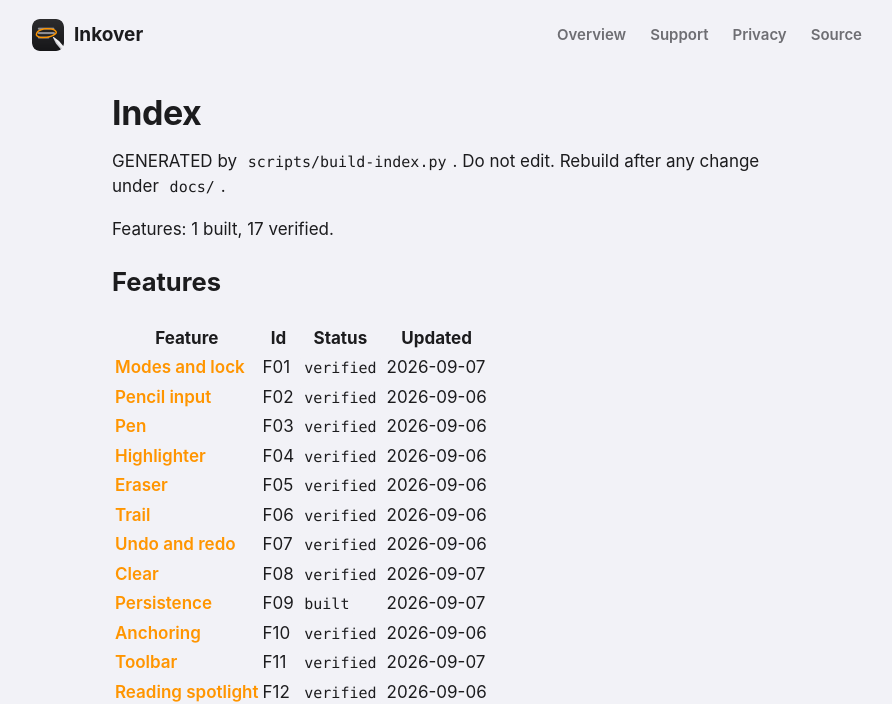
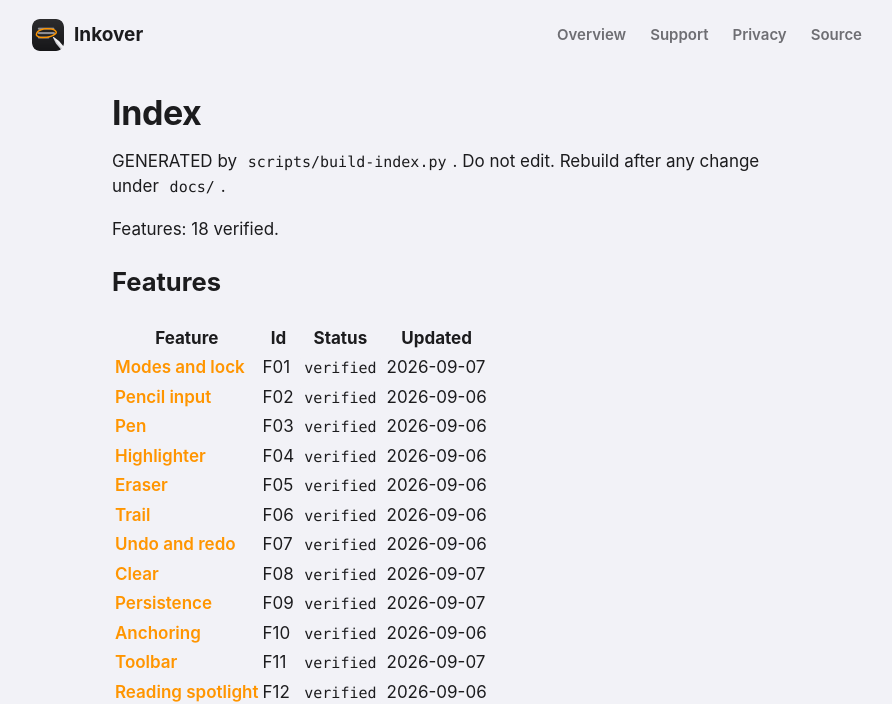
Before and after one commit to vinaySankar2004/inkover, a Jekyll site: the page built from docs/index.md, in a window 1280 px wide. Shown: the top 704 px of the page, without its empty margins (188-1080 px from the left). Built offline with Jekyll 4.4.1, drawn with Linux system fonts in a browser that asks for light colours; our own code applies the rules of GitHub Pages for plain Markdown files.

Commit message:
chore(release): build 2, persistence verified on the iPad
Co-Authored-By: Claude Fable 5.1 <noreply@anthropic.com>

```diff
--- a/docs/index.md
+++ b/docs/index.md
@@ -6,7 +6,7 @@ generated: 2026-09-07
 
 GENERATED by `scripts/build-index.py`. Do not edit. Rebuild after any change under `docs/`.
 
-Features: 1 built, 17 verified.
+Features: 18 verified.
 
 ## Features
 
@@ -20,7 +20,7 @@ Features: 1 built, 17 verified.
 | [Trail](features/trail.md) | F06 | `verified` | 2026-09-06 |
 | [Undo and redo](features/undo-redo.md) | F07 | `verified` | 2026-09-06 |
 | [Clear](features/clear.md) | F08 | `verified` | 2026-09-07 |
-| [Persistence](features/persistence.md) | F09 | `built` | 2026-09-07 |
+| [Persistence](features/persistence.md) | F09 | `verified` | 2026-09-07 |
 | [Anchoring](features/anchoring.md) | F10 | `verified` | 2026-09-06 |
 | [Toolbar](features/toolbar.md) | F11 | `verified` | 2026-09-07 |
 | [Reading spotlight](features/reading-spotlight.md) | F12 | `verified` | 2026-09-06 |
```
Also changed, not shown: docs/features/persistence.md (+2 -2 lines), 1 other file.
